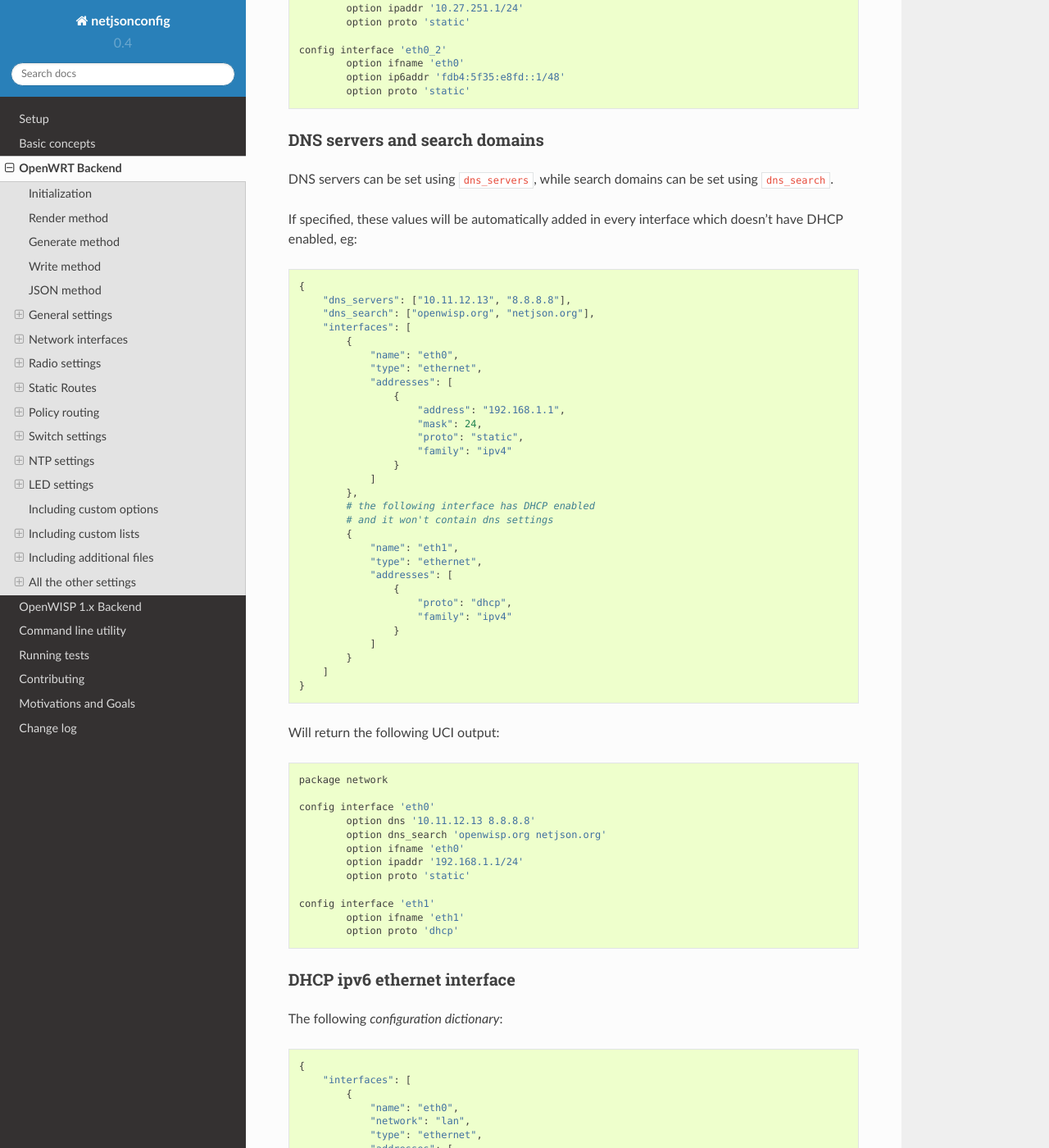
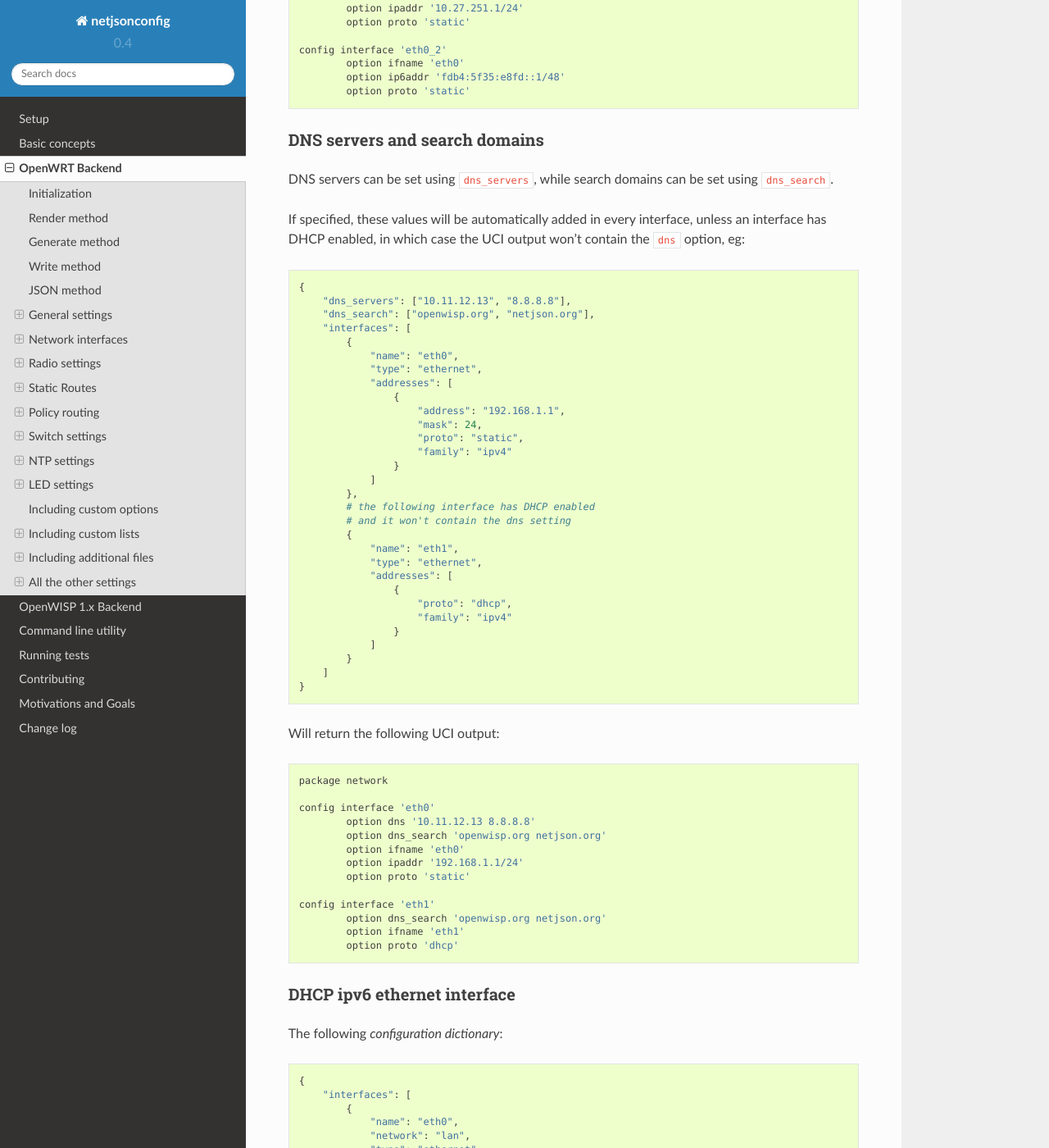
Before and after one commit to openwisp/netjsonconfig, a Sphinx documentation site: the page built from docs/source/backends/openwrt.rst, in a window 1280 px wide and 1400 px high, scrolled down 6880 px. Shown: the whole window at 82% size. Built offline with Sphinx 7.4.7 and the Read the Docs theme 2.0.0, drawn with Linux system fonts in a browser that asks for light colours.

Commit message:
[OpenWrt] Improved dns_search rendering

```diff
--- a/docs/source/backends/openwrt.rst
+++ b/docs/source/backends/openwrt.rst
@@ -353,7 +353,8 @@ DNS servers can be set using ``dns_servers``, while search domains can be set us
 ``dns_search``.
 
 If specified, these values will be automatically added in every
-interface which doesn't have DHCP enabled, eg:
+interface, unless an interface has DHCP enabled, in which case
+the UCI output won't contain the ``dns`` option, eg:
 
 .. code-block:: python
 
@@ -374,7 +375,7 @@ interface which doesn't have DHCP enabled, eg:
                 ]
             },
             # the following interface has DHCP enabled
-            # and it won't contain dns settings
+            # and it won't contain the dns setting
             {
                 "name": "eth1",
                 "type": "ethernet",
@@ -400,6 +401,7 @@ Will return the following UCI output::
             option proto 'static'
 
     config interface 'eth1'
+            option dns_search 'openwisp.org netjson.org'
             option ifname 'eth1'
             option proto 'dhcp'
 
```
Also changed, not shown: 2 other files.
